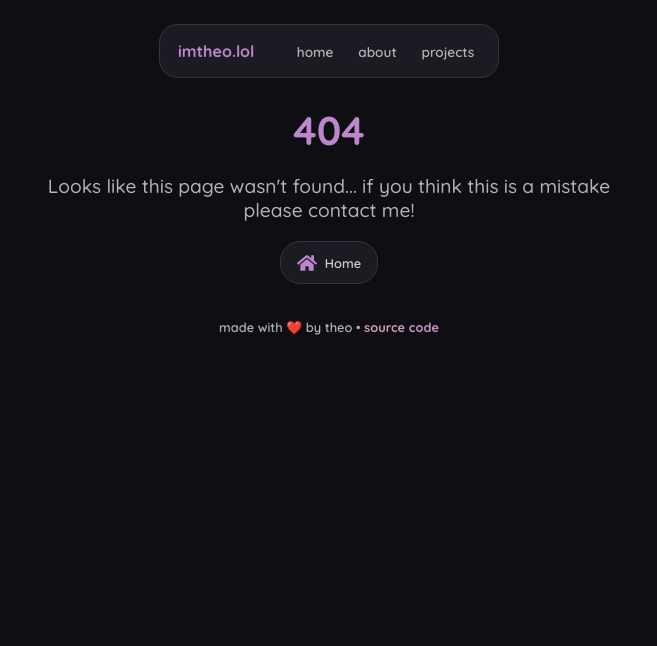
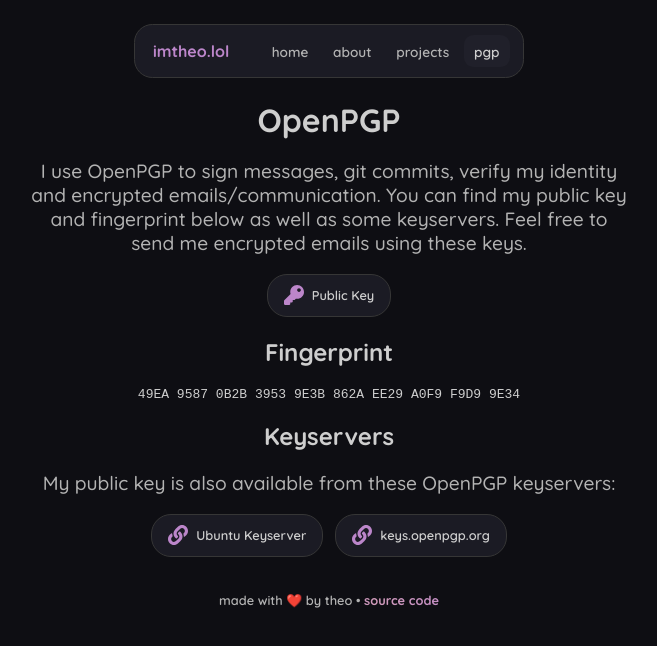
Before and after one commit to meowpurrpur/imtheo.lol, a React (Vite) app in the folder client/: page /pgp in a window 1280 px wide. Before the commit this address had no page. Shown: the top 646 px of the page, without its empty margins (311-968 px from the left). Built offline with nearby package versions, Linux system fonts and the light colour scheme.

Commit message:
add openpgp stuff

```diff
--- a/client/src/App.jsx
+++ b/client/src/App.jsx
@@ -6,6 +6,7 @@ import Home from "./pages/Home";
 import About from "./pages/About";
 import Projects from "./pages/Projects";
 import NotFound from "./pages/NotFound";
+import PGP from "./pages/PGP";
 
 export default function App() {
   const location = useLocation();
@@ -19,6 +20,7 @@ export default function App() {
           <Route path="/" element={<Home />} />
           <Route path="/about" element={<About />} />
           <Route path="/projects" element={<Projects />} />
+          <Route path="/pgp" element={<PGP />} />
 
           <Route path="*" element={<NotFound />} />
         </Routes>
--- a/client/src/components/Navbar.jsx
+++ b/client/src/components/Navbar.jsx
@@ -5,6 +5,7 @@ export default function Navbar() {
     { name: "home", href: "/", end: true },
     { name: "about", href: "/about" },
     { name: "projects", href: "/projects" },
+    { name: "pgp", href: "/pgp" }
   ];
 
   return (
--- a/client/src/index.css
+++ b/client/src/index.css
@@ -63,6 +63,10 @@ body {
 
 h1 {
   font-weight: 700;
+}
+
+h2:has(+ p) {
+  margin-bottom: 0;
 }
 
 p {
--- /dev/null
+++ b/client/src/pages/PGP.jsx
@@ -0,0 +1,52 @@
+import { FaKey, FaLink } from "react-icons/fa";
+import LinkButton from "../components/LinkButton";
+import useTitle from "../hooks/Title";
+
+function PGP() {
+  useTitle("imtheo.lol - PGP");
+
+  return (
+    <>
+      <div className="centered">
+        <h1 style={{ marginBottom: 0 }}>OpenPGP</h1>
+
+        <p>
+          I use OpenPGP to sign messages, git commits, verify my identity and
+          encrypted emails/communication. You can find my public key and
+          fingerprint below as well as some keyservers. Feel free to send me
+          encrypted emails using these keys.
+        </p>
+
+        <div className="link-container">
+          <LinkButton
+            href="/pgp.asc"
+            lowerText="Public Key"
+            icon={<FaKey size={20} />}
+          />
+        </div>
+
+        <h2>Fingerprint</h2>
+        <code>49EA 9587 0B2B 3953 9E3B 862A EE29 A0F9 F9D9 9E34</code>
+
+        <h2>Keyservers</h2>
+        <p>My public key is also available from these OpenPGP keyservers:</p>
+
+        <div className="link-container">
+          <LinkButton
+            href="https://keyserver.ubuntu.com/pks/lookup?search=49EA+9587+0B2B+3953+9E3B+862A+EE29+A0F9+F9D9+9E34&fingerprint=on&op=index"
+            lowerText="Ubuntu Keyserver"
+            icon={<FaLink size={20} />}
+          />
+
+          <LinkButton
+            href="https://keys.openpgp.org/search?q=49EA+9587+0B2B+3953+9E3B+862A+EE29+A0F9+F9D9+9E34"
+            lowerText="keys.openpgp.org"
+            icon={<FaLink size={20} />}
+          />
+        </div>
+      </div>
+    </>
+  );
+}
+
+export default PGP;
```
Also changed, not shown: 1 other file (tests, documents, lock files or other folders).
